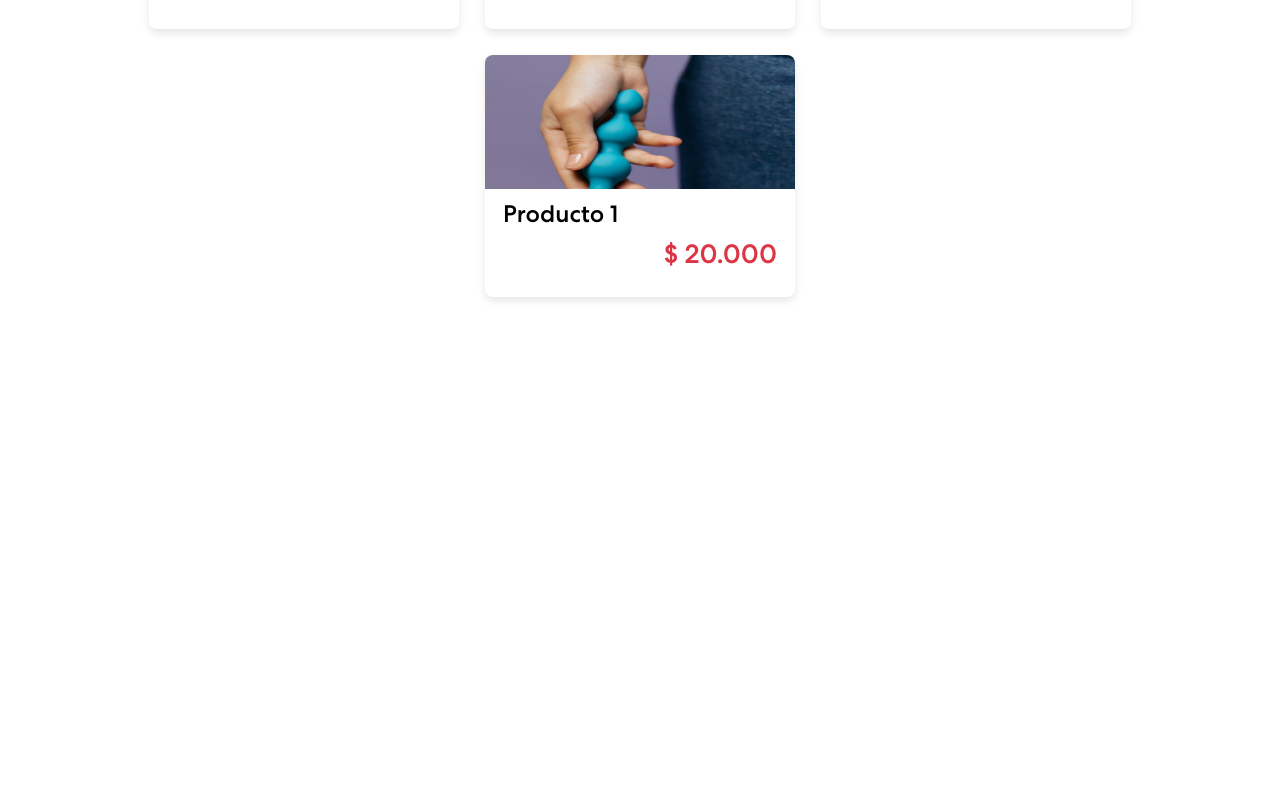
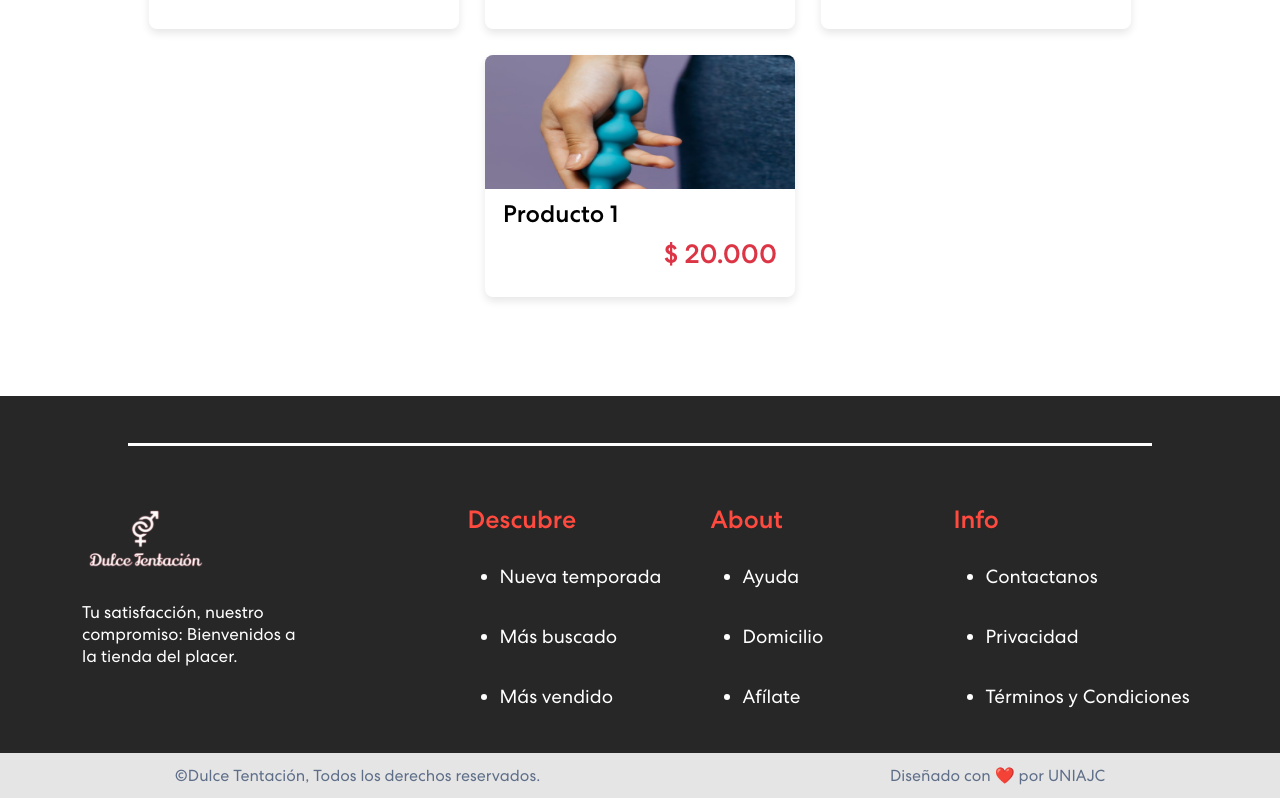
Before and after one commit to EstraX4/pag-melon, a React (Create React App) app: page / in a window 1280 px wide. Shown: the part 4071-4869 px from the top of the page. Before the commit the page ends 4467 px from the top, so only its background shows below. Built offline with nearby package versions, Linux system fonts and the light colour scheme.

Commit message:
footer V1

```diff
--- a/src/App.css
+++ b/src/App.css
@@ -478,7 +478,7 @@ nav.navbar a.navbar-brand {
   justify-content: space-around;
   padding: 91px 0;
   margin: 0;
-  background: #F7F8FA;
+  background: #f7f8fa;
 }
 
 .inform-content .benefits-section {
@@ -546,11 +546,10 @@ nav.navbar a.navbar-brand {
   }
 }
 
-
 /* ----------- Testimonial --------------- */
 .content-testimonial-xl {
   padding: 74px 0;
-  background: rgba(170, 89, 84, 0.10);
+  background: rgba(170, 89, 84, 0.1);
 }
 
 .content-testimonial {
@@ -559,13 +558,11 @@ nav.navbar a.navbar-brand {
 }
 
 .content-testimonial .body {
-
 }
 
 .row-body {
   flex-direction: column;
   align-items: center;
-
 }
 
 .col1-row {
@@ -573,7 +570,6 @@ nav.navbar a.navbar-brand {
   align-items: center;
   justify-content: center;
 }
-
 
 .name-star {
   display: flex;
@@ -586,9 +582,9 @@ nav.navbar a.navbar-brand {
 }
 
 .name-testimonial {
-  color: #7C8087;
+  color: #7c8087;
   text-align: center;
-  font-feature-settings: 'clig' off, 'liga' off;
+  font-feature-settings: "clig" off, "liga" off;
   font-family: Abel;
   font-size: 18px;
   font-style: normal;
@@ -597,9 +593,9 @@ nav.navbar a.navbar-brand {
 }
 
 .p-testimonial {
-  color: #1D293F;
+  color: #1d293f;
   text-align: center;
-  font-feature-settings: 'clig' off, 'liga' off;
+  font-feature-settings: "clig" off, "liga" off;
   font-family: Poppins;
   font-size: 22px;
   font-style: normal;
@@ -626,3 +622,223 @@ nav.navbar a.navbar-brand {
     padding: 74px;
   }
 }
+
+/* ------------- footer -------------- */
+
+.footer-separator {
+  background-color: white;
+  height: 3px;
+  width: 80%;
+  margin-top: 10px;
+  margin-bottom: 19px;
+}
+
+.footer {
+  background: var(--black, #272727);
+  color: white;
+  /* padding: 20px 20px; */
+  padding-bottom: 0;
+}
+
+.footer a {
+  color: white;
+}
+
+.footer a:hover {
+  text-decoration: underline;
+}
+
+.container-footer {
+  display: flex;
+  flex-direction: row;
+  justify-content: space-around;
+  flex-wrap: wrap;
+  padding-top: 37px;
+  padding-bottom: 28px;
+}
+
+.container-footer .row {
+  display: flex;
+  flex-direction: row;
+  align-items: center;
+  justify-content: space-evenly;
+  width: 100%;
+  margin: 0;
+}
+
+.col-footer {
+  width: 243px;
+  padding: 0;
+}
+
+.logo-footer {
+  width: 220px;
+}
+
+.row-footer1 {
+  display: flex;
+  flex-direction: row;
+  flex-wrap: wrap;
+  width: 30%;
+  margin: 0;
+  align-items: center;
+  justify-content: flex-start;
+}
+
+.row-footer2 {
+  display: flex;
+  flex-direction: row;
+  width: 50%;
+  margin: 0;
+  justify-content: flex-end;
+  align-items: center;
+  flex-wrap: wrap;
+}
+.footer-content-left img {
+  width: 124px;
+}
+
+.footer-column h4 {
+  font-size: 13px;
+  color: var(--red, #FF4A3F);
+}
+
+.footer-column li {
+  font-size: 11px;
+}
+
+.footer-content-left p {
+  font-size: 15px;
+}
+
+.contenedor-copyright {
+  background: var(--layer, #e5e5e5);
+  display: flex;
+  align-items: center;
+  justify-content: space-around;
+  padding: 12px;
+  flex-wrap: wrap;
+}
+
+.contenedor-copyright p {
+  margin-bottom: 0;
+  font-size: 11px;
+  color: var(--dark-1, #5e6e89);
+}
+
+footer .row {
+}
+
+.lista-column {
+  display: flex;
+  flex-direction: column;
+}
+@media (min-width: 768px) {
+  .footer-separator {
+    background-color: white;
+    height: 3px;
+    width: 80%;
+    margin-top: 10px;
+    margin-bottom: 0;
+  }
+
+  .row-footer1 {
+    display: flex;
+    flex-direction: row;
+    flex-wrap: wrap;
+    width: 30%;
+    margin: 0;
+    align-items: center;
+    justify-content: center;
+  }
+
+  .row-footer2 {
+    display: flex;
+    flex-direction: row;
+    width: 70%;
+    margin: 0;
+    justify-content: center;
+    align-items: center;
+    flex-wrap: wrap;
+    padding-top: 59px;
+}
+  .footer-content-left img {
+    width: 124px;
+  }
+
+  .footer-column h4 {
+    font-size: 25px;
+  }
+
+  .footer-column li {
+    font-size: 14px;
+  }
+
+  .footer-content-left p {
+    font-size: 17px;
+  }
+
+  .contenedor-copyright p {
+    margin-bottom: 0;
+    font-size: 16px;
+    color: var(--dark-1, #5e6e89);
+  }
+
+  .lista-column {
+    display: flex;
+    flex-direction: column;
+    gap: 35px;
+    padding-top: 21px;
+}
+}
+
+@media (min-width: 1200px) {
+  .row-footer1 {
+    display: flex;
+    flex-direction: row;
+    flex-wrap: wrap;
+    width: 30%;
+    margin: 0;
+    align-items: center;
+    justify-content: center;
+  }
+
+  .row-footer2 {
+    display: flex;
+    flex-direction: row;
+    width: 70%;
+    margin: 0;
+    justify-content: center;
+    align-items: center;
+    flex-wrap: wrap;
+    padding-top: 59px;
+}
+  .footer-content-left img {
+    width: 124px;
+  }
+
+  .footer-column h4 {
+    font-size: 25px;
+  }
+
+  .footer-column li {
+    font-size: 19px;
+  }
+
+  .footer-content-left p {
+    font-size: 17px;
+  }
+
+  .contenedor-copyright p {
+    margin-bottom: 0;
+    font-size: 16px;
+    color: var(--dark-1, #5e6e89);
+  }
+
+  .lista-column {
+    display: flex;
+    flex-direction: column;
+    gap: 35px;
+    padding-top: 21px;
+}
+}
--- a/src/App.js
+++ b/src/App.js
@@ -8,6 +8,7 @@ import { Product } from './components/Product';
 import { Inform } from "./components/Inform";
 import { Testimonial } from './components/Testimonial';
 import { Popular } from "./components/Popular"
+import { Footer } from './components/Footer';
 
 function App() {
     return (
@@ -18,6 +19,7 @@ function App() {
       <Inform />
       <Testimonial />
       <Popular />
+      <Footer />
     </div>
     );
   }
--- /dev/null
+++ b/src/components/Footer.js
@@ -0,0 +1,62 @@
+import React from "react";
+import logoF from "../assets/img/logo-footer.svg";
+
+export const Footer = () => {
+  return (
+    <footer className="footer">
+
+      <div className="container-footer">
+      <div className="footer-separator"></div>
+        <div className="row-footer1">
+          <div className="logo-footer">
+            <div className="footer-content-left">
+              <img src={logoF} alt="Logo" className="footer-logo" />
+              <p>
+                Tu satisfacción, nuestro compromiso: Bienvenidos a la tienda del
+                placer.
+              </p>
+            </div>
+          </div>
+        </div>
+        <div className="row-footer2">
+          <div className="col-footer">
+            <div className="footer-column">
+              <h4>Descubre</h4>
+              <ul className="lista-column">
+                <li>Nueva temporada</li>
+                <li>Más buscado</li>
+                <li>Más vendido</li>
+              </ul>
+            </div>
+          </div>
+          <div className="col-footer">
+            <div className="footer-column">
+              <h4>About</h4>
+              <ul className="lista-column">
+                <li>Ayuda</li>
+                <li>Domicilio</li>
+                <li>Afílate</li>
+              </ul>
+            </div>
+          </div>
+          <div className="col-footer">
+            <div className="footer-column">
+              <h4>Info</h4>
+              <ul className="lista-column">
+                <li>Contactanos</li>
+                <li>Privacidad</li>
+                <li>Términos y Condiciones</li>
+              </ul>
+            </div>
+          </div>
+        </div>
+      </div>
+      <div className="row">
+        <div className="contenedor-copyright">
+          <p>©Dulce Tentación, Todos los derechos reservados.</p>
+          <p>Diseñado con ❤️ por UNIAJC</p>
+        </div>
+      </div>
+    </footer>
+  );
+};
```
Also changed, not shown: src/assets/img/logo-footer.svg (added). Lines whose indentation alone changed are shown as unchanged.
